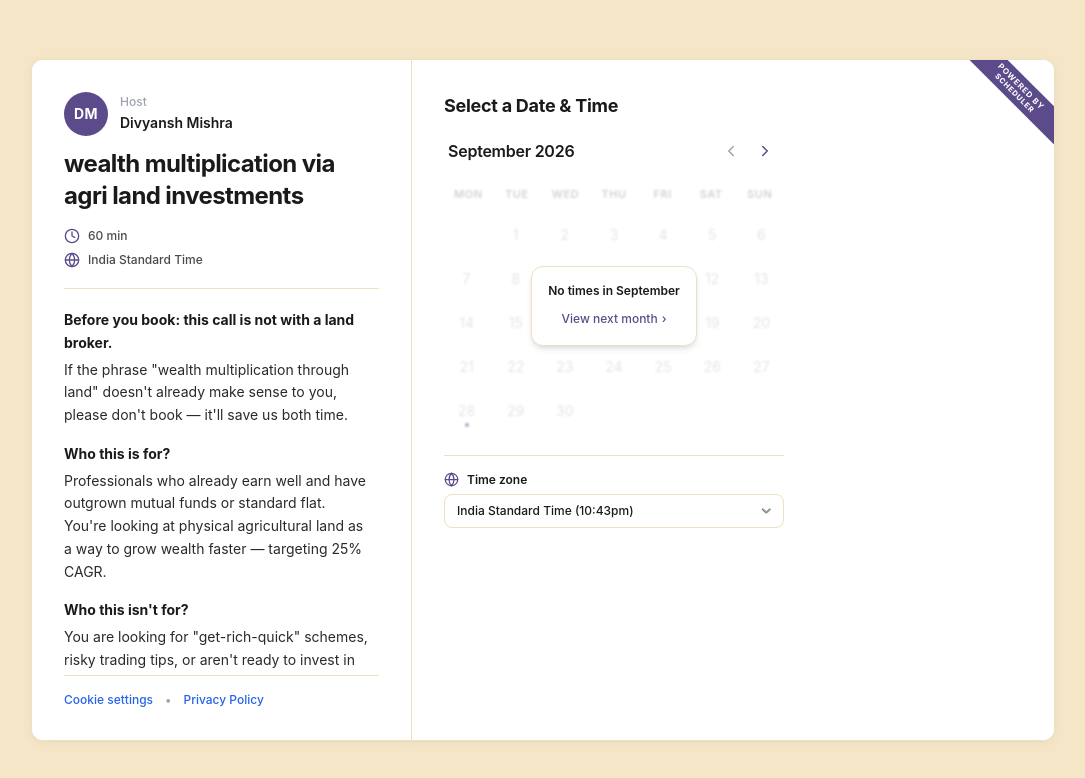
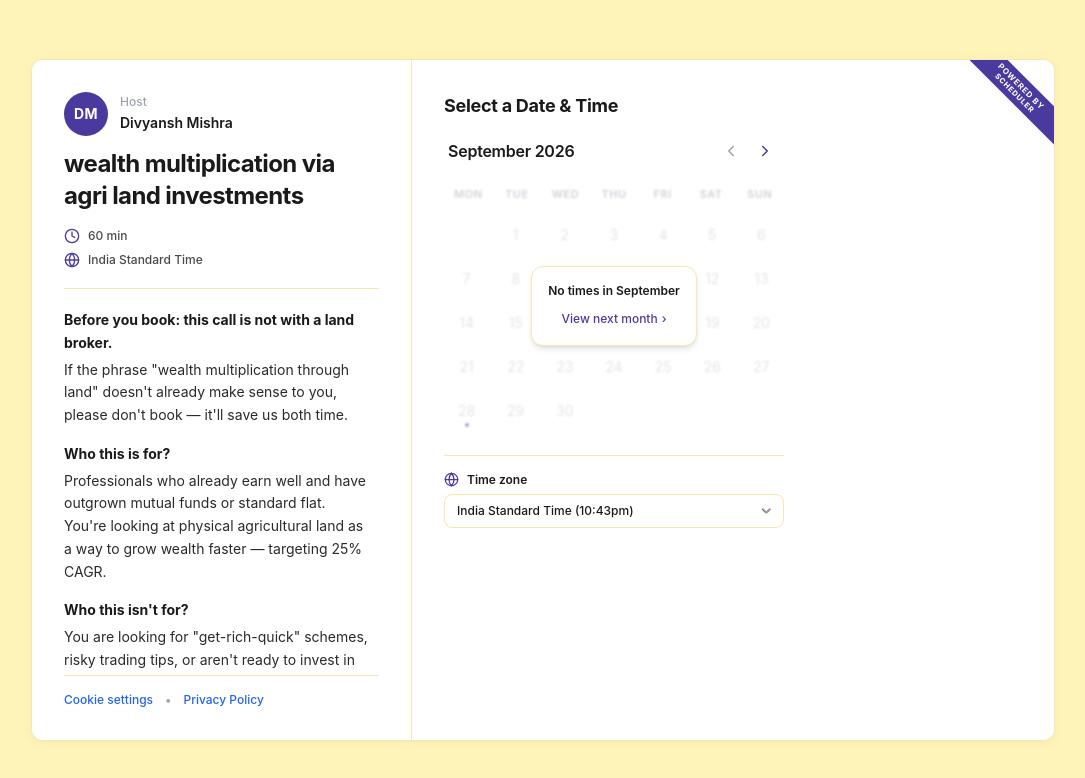
Before and after one commit to Divyansh-co/div-calendly-assesment, a React (Vite) app: page / in a window 1280 px wide. Shown: the top 778 px of the page, without its empty margins (97-1182 px from the left). Built offline with nearby package versions, Linux system fonts and the light colour scheme; the HTML template or start-up script is replaced by a standard one.

Commit message:
fix: theme tokens for butter yellow and royal iris, remove undefined classes

```diff
--- a/src/components/ui/Button.tsx
+++ b/src/components/ui/Button.tsx
@@ -21,9 +21,9 @@ export function Button({
 
   const variants = {
     primary:
-      "bg-primary text-white shadow-xs hover:bg-primary-hover hover:shadow-md active:scale-[0.98] disabled:bg-slate-200 disabled:text-slate-400 disabled:shadow-none disabled:active:scale-100 disabled:cursor-not-allowed",
+      "bg-primary text-white shadow-xs hover:bg-primary-hover hover:shadow-md active:scale-[0.98] disabled:bg-disabled disabled:text-muted disabled:shadow-none disabled:active:scale-100 disabled:cursor-not-allowed",
     outline:
-      "border border-border text-slate-700 bg-surface shadow-xs hover:bg-slate-50 hover:border-slate-300 hover:text-navy-900 active:scale-[0.98] disabled:opacity-40 disabled:cursor-not-allowed",
+      "border border-border text-nearblack bg-surface shadow-xs hover:bg-primary-tint/30 hover:border-primary/40 hover:text-nearblack active:scale-[0.98] disabled:opacity-40 disabled:cursor-not-allowed",
     ghost:
       "text-primary hover:bg-primary-tint active:scale-[0.98] disabled:opacity-40",
   };
--- a/src/components/ui/CheckboxGroup.tsx
+++ b/src/components/ui/CheckboxGroup.tsx
@@ -50,8 +50,8 @@ export function CheckboxGroup({
               className={clsx(
                 "group flex items-center gap-2.5 cursor-pointer rounded-xl border px-3.5 py-2.5 text-sm transition-all duration-150 select-none shadow-2xs",
                 checked
-                  ? "border-primary bg-primary-tint/70 text-navy-900 font-semibold ring-1 ring-primary/30"
-                  : "border-border bg-surface text-slate-700 hover:border-primary/40 hover:bg-primary-tint/20"
+                  ? "border-primary bg-primary-tint/70 text-nearblack font-semibold ring-1 ring-primary/30"
+                  : "border-border bg-surface text-nearblack hover:border-primary/40 hover:bg-primary-tint/20"
               )}
             >
               <input
@@ -68,7 +68,7 @@ export function CheckboxGroup({
                   "w-4 h-4 rounded-[5px] border flex items-center justify-center shrink-0 transition-all duration-150 ease-out",
                   checked
                     ? "bg-primary border-primary text-white shadow-2xs"
-                    : "bg-white border-slate-300 group-hover:border-primary/60"
+                    : "bg-white border-border group-hover:border-primary/60"
                 )}
                 aria-hidden="true"
               >
--- a/src/components/ui/RadioGroup.tsx
+++ b/src/components/ui/RadioGroup.tsx
@@ -51,8 +51,8 @@ export function RadioGroup({
               className={clsx(
                 "group flex items-center gap-3.5 cursor-pointer rounded-xl border p-3.5 text-sm transition-all duration-150 select-none shadow-2xs",
                 checked
-                  ? "border-primary bg-primary-tint/60 text-navy-900 font-semibold ring-1 ring-primary/30"
-                  : "border-border bg-surface text-slate-700 hover:border-primary/40 hover:bg-primary-tint/20"
+                  ? "border-primary bg-primary-tint/60 text-nearblack font-semibold ring-1 ring-primary/30"
+                  : "border-border bg-surface text-nearblack hover:border-primary/40 hover:bg-primary-tint/20"
               )}
             >
               <input
@@ -70,7 +70,7 @@ export function RadioGroup({
                   "w-4 h-4 rounded-full border flex items-center justify-center shrink-0 transition-all duration-150 ease-out",
                   checked
                     ? "border-primary bg-white ring-2 ring-primary/20"
-                    : "border-slate-300 bg-white group-hover:border-primary/60"
+                    : "border-border bg-white group-hover:border-primary/60"
                 )}
                 aria-hidden="true"
               >
--- a/src/components/ui/Select.tsx
+++ b/src/components/ui/Select.tsx
@@ -33,11 +33,11 @@ export const Select = forwardRef<HTMLSelectElement, SelectProps>(
           ref={ref}
           id={id}
           className={clsx(
-            "w-full rounded-xl border bg-surface px-3.5 py-2.5 text-sm font-medium text-navy-900 appearance-none pr-10 cursor-pointer transition-all duration-150 ease-out",
+            "w-full rounded-xl border bg-surface px-3.5 py-2.5 text-sm font-medium text-nearblack appearance-none pr-10 cursor-pointer transition-all duration-150 ease-out",
             "focus:outline-none focus:ring-0",
             error
               ? "border-error focus:border-error focus:shadow-[0_0_0_3px_rgba(220,38,38,0.12)]"
-              : "border-border hover:border-slate-300 focus:border-primary focus:shadow-[0_0_0_3px_rgba(37,99,235,0.12)]",
+              : "border-border hover:border-primary/40 focus:border-primary focus:shadow-[0_0_0_3px_rgba(75,58,158,0.12)]",
             className
           )}
           aria-invalid={!!error}
@@ -50,7 +50,7 @@ export const Select = forwardRef<HTMLSelectElement, SelectProps>(
             </option>
           ))}
         </select>
-        <div className="pointer-events-none absolute right-3.5 top-1/2 -translate-y-1/2 text-slate-400">
+        <div className="pointer-events-none absolute right-3.5 top-1/2 -translate-y-1/2 text-muted">
           <svg className="w-4 h-4" viewBox="0 0 24 24" fill="none" stroke="currentColor" strokeWidth="2" strokeLinecap="round" strokeLinejoin="round">
             <polyline points="6 9 12 15 18 9" />
           </svg>
--- a/src/components/ui/TextInput.tsx
+++ b/src/components/ui/TextInput.tsx
@@ -31,11 +31,11 @@ export const TextInput = forwardRef<HTMLInputElement, TextInputProps>(
           id={id}
           maxLength={resolvedMax}
           className={clsx(
-            "w-full rounded-xl border bg-surface px-3.5 py-2.5 text-sm font-medium text-navy-900 placeholder:text-slate-400 transition-all duration-150 ease-out",
+            "w-full rounded-xl border bg-surface px-3.5 py-2.5 text-sm font-medium text-nearblack placeholder:text-muted transition-all duration-150 ease-out",
             "focus:outline-none focus:ring-0",
             error
               ? "border-error focus:border-error focus:shadow-[0_0_0_3px_rgba(220,38,38,0.12)]"
-              : "border-border hover:border-slate-300 focus:border-primary focus:shadow-[0_0_0_3px_rgba(37,99,235,0.12)]",
+              : "border-border hover:border-primary/40 focus:border-primary focus:shadow-[0_0_0_3px_rgba(75,58,158,0.12)]",
             className
           )}
           aria-invalid={!!error}
--- a/src/index.css
+++ b/src/index.css
@@ -1,11 +1,13 @@
-@import url('https://fonts.googleapis.com/css2?family=Inter:wght@400;500;600;700;800&display=swap');
+@import url("https://fonts.googleapis.com/css2?family=Inter:wght@400;500;600;700;800&display=swap");
 
 @tailwind base;
 @tailwind components;
 @tailwind utilities;
 
 @layer base {
-  *, *::before, *::after {
+  *,
+  *::before,
+  *::after {
     box-sizing: border-box;
   }
 
@@ -15,22 +17,27 @@
   }
 
   body {
-    font-family: 'Inter', -apple-system, BlinkMacSystemFont, "Segoe UI", Roboto, sans-serif;
-    color: #1A1A1A;
-    background-color: #F5E6C8;
+    font-family: "Inter", -apple-system, BlinkMacSystemFont, "Segoe UI", Roboto, sans-serif;
+    color: #1a1a1a;
+    background-color: #fff4b8;
     line-height: 1.5;
     min-height: 100dvh;
     -webkit-font-smoothing: antialiased;
     -moz-osx-font-smoothing: grayscale;
   }
 
-  h1, h2, h3, h4, h5, h6 {
-    color: #1A1A1A;
+  h1,
+  h2,
+  h3,
+  h4,
+  h5,
+  h6 {
+    color: #1a1a1a;
     letter-spacing: -0.015em;
   }
 
   :focus-visible {
-    outline: 2px solid #5B4B8A;
+    outline: 2px solid #4b3a9e;
     outline-offset: 2px;
     border-radius: 6px;
   }
@@ -41,10 +48,9 @@
 }
 
 @layer components {
-  /* Calendly style pure white card with very light butter-yellow border */
   .calendly-card {
-    background-color: #FFFFFF;
-    border: 1px solid #EDE0C4;
+    background-color: #ffffff;
+    border: 1px solid #f5e8b0;
     border-radius: 12px;
     box-shadow: 0 4px 18px rgba(0, 0, 0, 0.05);
   }
@@ -78,7 +84,7 @@
   }
 
   .form-input:focus {
-    box-shadow: 0 0 0 3px rgba(91, 75, 138, 0.15);
+    box-shadow: 0 0 0 3px rgba(75, 58, 158, 0.15);
   }
 
   .form-input-error {
@@ -93,7 +99,6 @@
     @apply text-error text-xs font-medium mt-1;
   }
 
-  /* Custom scrollbar for description */
   .custom-scrollbar::-webkit-scrollbar {
     width: 6px;
   }
@@ -101,10 +106,10 @@
     background: transparent;
   }
   .custom-scrollbar::-webkit-scrollbar-thumb {
-    background: #E5D5B8;
+    background: #e5d5b8;
     border-radius: 3px;
   }
   .custom-scrollbar::-webkit-scrollbar-thumb:hover {
-    background: #D8C3A0;
+    background: #d8c3a0;
   }
 }
--- a/tailwind.config.js
+++ b/tailwind.config.js
@@ -5,26 +5,20 @@ export default {
     extend: {
       colors: {
         primary: {
-          DEFAULT: "#5B4B8A", // Royal Iris
-          hover: "#4A3C72",
-          active: "#3E325E",
-          tint: "#F4F1F8",
-          light: "#EBE5F5",
-        },
-        iris: {
-          DEFAULT: "#5B4B8A",
-          hover: "#4A3C72",
-          active: "#3E325E",
-          tint: "#F4F1F8",
+          DEFAULT: "#4B3A9E", // Royal Iris
+          hover: "#3E3086",
+          active: "#32276F",
+          tint: "#E9E5F7",
+          light: "#D8D2F0",
         },
         butter: {
-          DEFAULT: "#F5E6C8", // Butter Yellow
-          light: "#FDF9F0",
-          border: "#EDE0C4",
+          DEFAULT: "#FFF4B8", // Butter Yellow
+          light: "#FFFBEA",
+          border: "#F5E8B0",
         },
         nearblack: "#1A1A1A",
         surface: "#FFFFFF",
-        border: "#EDE0C4",
+        border: "#F5E8B0",
         muted: "#9CA3AF",
         disabled: "#E5E7EB",
         success: "#16A34A",
@@ -39,7 +33,7 @@ export default {
       boxShadow: {
         card: "0 2px 12px rgba(0, 0, 0, 0.04), 0 1px 3px rgba(0, 0, 0, 0.02)",
         subtle: "0 1px 2px rgba(0, 0, 0, 0.04)",
-        slot: "0 1px 3px rgba(91, 75, 138, 0.08)",
+        slot: "0 1px 3px rgba(75, 58, 158, 0.08)",
       },
       spacing: {
         "4.5": "1.125rem",
```
Also changed, not shown: src/components/ui/PhoneInput.tsx (+3 -4 lines).
